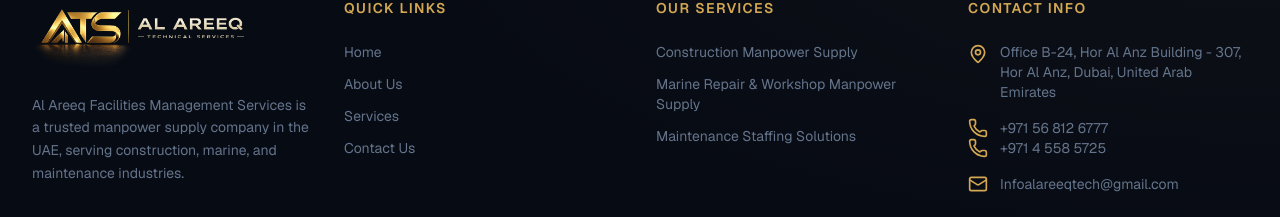
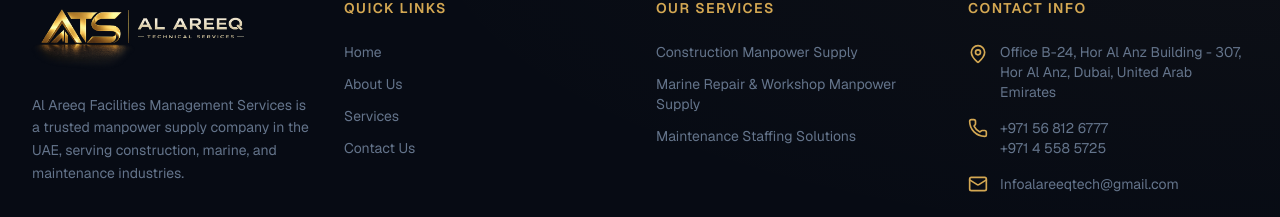
Before and after one commit to zahryxdigital-cloud/swift2, a Next.js app: page / in a window 1280 px wide. Shown: the part 4672-4889 px from the top of the page. Built offline with nearby package versions, Linux system fonts and the light colour scheme.

Commit message:
added whatsapp floating button

```diff
--- a/src/components/footer.tsx
+++ b/src/components/footer.tsx
@@ -86,8 +86,8 @@
                   <Phone className="w-5 h-5 text-primary shrink-0" />
                   +971 56 812 6777
                 </a>
-                <a href="tel:+97145585725" className="flex gap-3 text-sm text-muted hover:text-primary transition-colors">
-                  <Phone className="w-5 h-5 text-primary shrink-0" />
+                <a href="tel:+97145585725" className="flex gap-3 text-sm text-muted hover:text-primary transition-colors relative left-8">
+                  {/* <Phone className="w-5 h-5 text-primary shrink-0" /> */}
                   +971 4 558 5725
 
                 </a>
--- a/src/components/whatsapp-button.tsx
+++ b/src/components/whatsapp-button.tsx
@@ -5,7 +5,7 @@
 export default function WhatsAppButton() {
   return (
     <a
-      href="https://api.whatsapp.com/send?phone=+971551697568&text=Hello Al Areeq Facilities Management"
+      href="https://api.whatsapp.com/send?phone=+971568126777&text=Hello Al Areeq Facilities Management"
       target="_blank"
       rel="noopener noreferrer"
       className="fixed bottom-6 right-6 z-50 w-14 h-14 rounded-full bg-green-500 hover:bg-green-600 shadow-lg shadow-green-500/30 flex items-center justify-center transition-all duration-300 hover:scale-110"
```
